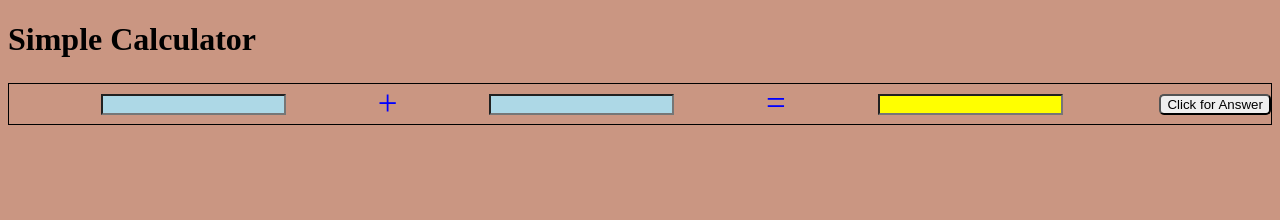
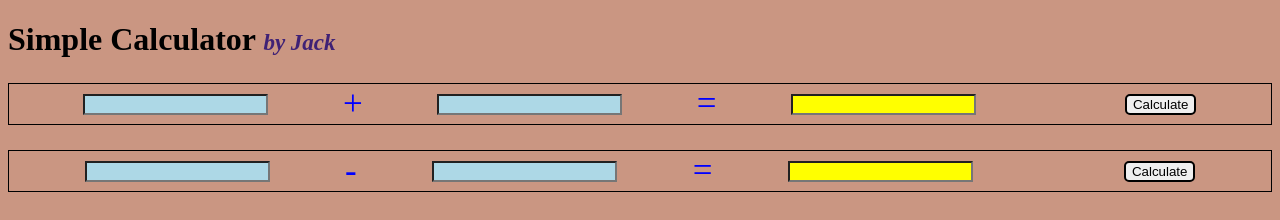
Before and after one commit to jackamsterdam/Calculator-Aug-16, a plain HTML site: page index.html in a window 1280 px wide. Drawn offline with Linux system fonts and the light colour scheme.

Commit message:
updated index and style

```diff
--- a/index.html
+++ b/index.html
@@ -10,7 +10,7 @@
 </head>
 
 <body>
-    <h1>Simple Calculator</h1>
+    <h1>Simple Calculator <span class="myName">by Jack</span></h1>
 
     <div class="enter-numbers">
         <input type="number" name="firstbox" id="num1">
@@ -18,17 +18,17 @@
         <input type="number" name="secondbox" id="num2">
         <span>=</span>
         <input type="number" name="answer" id="answer">
-        <button onclick="add()" type="button">Click for Answer</button>
+        <button onclick="add()" type="button">Calculate</button>
     </div>
 
-    <!-- <div class="enter-numbers">
+    <div class="enter-numbers">
         <input type="number" name="firstbox" id="n1">
         <span>-</span>
         <input type="number" name="secondbox" id="n2">
         <span>=</span>
         <input type="number" name="answer" id="answer_subtract">
-        <button onclick="subtract()" type="button">Click for Answer</button>
-    </div> -->
+        <button onclick="subtract()" type="button">Calculate</button>
+    </div>
 
 
 
--- a/style.css
+++ b/style.css
@@ -12,6 +12,13 @@ body {
     margin-top: 25px;
 }
 
+.myName {
+    color: rgba(28, 4, 114, 0.8);
+    /* text-decoration: underline; */
+    font-style: italic;
+    font-size: 23px;
+}
+
 span {
     color: blue;
     font-size: 35px;
@@ -19,17 +26,31 @@ span {
 
 button {
     cursor: pointer;
+    border: 2px solid black;
     border-radius: 5px;
-    margin-left: 5px;
+    margin: auto;
 }
 
-#num1,
+
+/* #num1,
 #num2 {
+    background-color: lightblue;
+    margin: auto;
+} */
+
+
+/* #answer {
+    background-color: yellow;
+    margin: auto;
+} */
+
+.enter-numbers input:first-child,
+.enter-numbers input:nth-of-type(2) {
     background-color: lightblue;
     margin: auto;
 }
 
-#answer {
+.enter-numbers input:last-of-type {
     background-color: yellow;
     margin: auto;
 }
```
